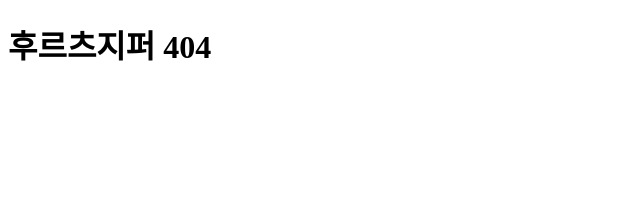
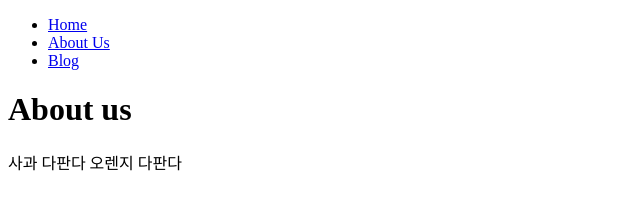
Before and after one commit to mocking-tiger/Fruits-Zeeper, a Gatsby site: page /about-us in a window 1280 px wide. Before the commit this address had no page. Shown: the whole page, without its empty margins (0-640 px from the left). Built offline with nearby package versions, Linux system fonts and the light colour scheme; Gatsby itself is replaced by a stand-in of ours.

Commit message:
feat: Layout, Head

```diff
--- /dev/null
+++ b/src/components/Layout.tsx
@@ -0,0 +1,30 @@
+import { Link } from "gatsby";
+
+interface ILayoutProps {
+  children: any;
+  title: string;
+}
+
+export default function Layout({ children, title }: ILayoutProps) {
+  return (
+    <div>
+      <nav>
+        <ul>
+          <li>
+            <Link to="/">Home</Link>
+          </li>
+          <li>
+            <Link to="/about-us">About Us</Link>
+          </li>
+          <li>
+            <Link to="/blog">Blog</Link>
+          </li>
+        </ul>
+      </nav>
+      <main>
+        <h1>{title}</h1>
+        {children}
+      </main>
+    </div>
+  );
+}
--- /dev/null
+++ b/src/components/Seo.tsx
@@ -0,0 +1,7 @@
+interface ISeoProps {
+  title: string;
+}
+
+export default function Seo({ title }: ISeoProps) {
+  return <title>{title} | FRUITS ZEEPER!</title>;
+}
--- /dev/null
+++ b/src/pages/about-us.tsx
@@ -0,0 +1,12 @@
+import Layout from "../components/Layout";
+import Seo from "../components/Seo";
+
+export default function AboutUs() {
+  return (
+    <Layout title="About us">
+      <p>사과 다판다 오렌지 다판다</p>
+    </Layout>
+  );
+}
+
+export const Head = () => <Seo title="ABOUT US" />;
```
Also changed, not shown: src/pages/blog.tsx (+10 -1 lines), src/pages/index.tsx (+8 -3 lines).
